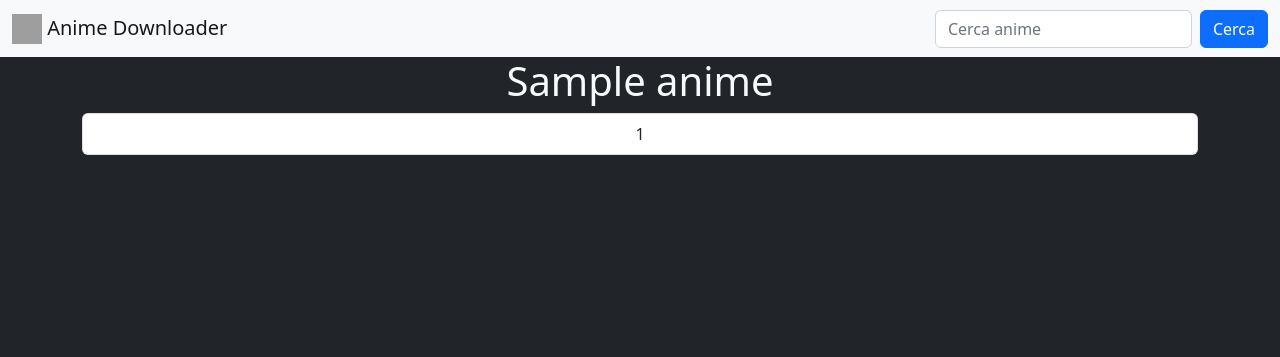
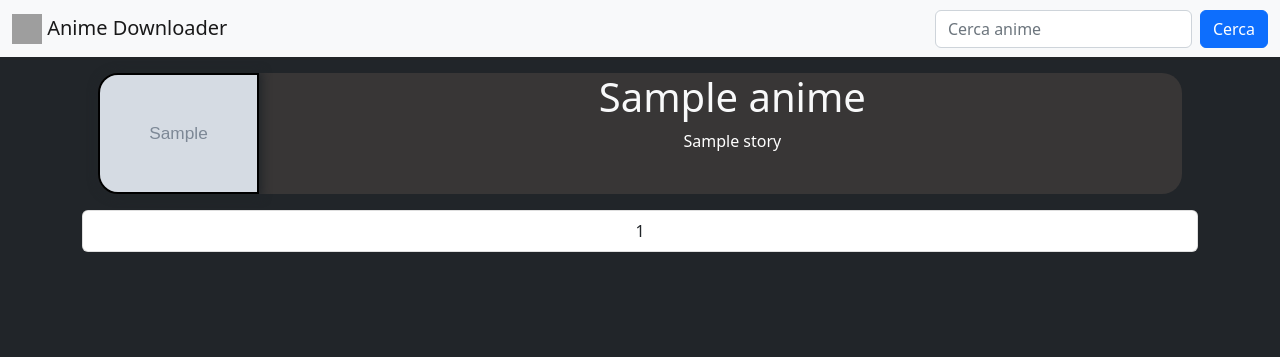
Before and after one commit to daniycity/FlaskProject, a Flask app: template templates/anime.html in a window 1280 px wide. Shown: the top 357 px of the page. Run offline with Flask 2, Linux system fonts and the light colour scheme; the template is opened without the code that fills it: most values are stand-ins (such as "Sample title", 1, 10 or a date in 2020); grey boxes marked "Sample" are stand-in pictures; grey boxes are pictures that could not be loaded.

Commit message:
Added some style and element to anime page

```diff
--- a/main.py
+++ b/main.py
@@ -15,19 +15,21 @@ def default():
 
 @app.route('/<name>')
 def show_anime(name):
-    link = aw.find(f"{escape(name)}")[0]['link']
+    temp = aw.find(f"{escape(name)}")[0]
+    link = temp['link']
+    image = temp['image']
+    story = temp['story']
     anime = aw.Anime(link)
     episodes = anime.getEpisodes()
     direct_links = []
     for ep in episodes:
         direct_links.append(ep.links[0].link.replace("download-file.php?id=",""))
-    return render_template("anime.html", anime=anime, links=enumerate(direct_links, 1))
+    return render_template("anime.html", anime=anime, links=enumerate(direct_links, 1), image=image, story = story)
 
 @app.route("/search/<name>")
 def search(name):
     result =aw.find(f"{escape(name)}")
     realResult=[]
-    print(result)
 
     for x in result:
         object = {'name':x['name'],'img':x['image']}
--- a/static/style.css
+++ b/static/style.css
@@ -4,16 +4,31 @@
     object-fit: scale-down;
 }
 
-#suggestionContainer{
-    width:35rem;
+#suggestionContainer {
+    width: 35rem;
     background-color: white;
     position: absolute;
-    top:3rem;
-    right:90px;
+    top: 3rem;
+    right: 90px;
     opacity: 0;
     z-index: 99;
 }
-
 .suggestion img{
     height: 50px;
 }
+
+#headerAnime {
+    margin: 1rem;
+    background-color: rgb(56, 54, 54);
+    border-radius: 20px;
+}
+
+#headerAnime img {
+    height: 100%;
+    overflow: hidden;
+    border: 2px solid #000;
+    box-shadow: 1px 1px 10px 2px;
+    border-top-left-radius: 20px;
+    border-bottom-left-radius: 20px;
+    object-fit: cover;
+}
--- a/templates/anime.html
+++ b/templates/anime.html
@@ -5,12 +5,21 @@
 {% endblock %}
 {% block content %}
 
-<h1 class="text-light">{{anime.getName()}}</h1>
 
+<div id="headerAnime">
+  <div class="row">
+    <div class="col-sm-2"><img src="{{image}}" class="img-fluid" alt="..."></div>
+    <div class="col">
+      <h1 class="text-light">{{anime.getName()}}</h1>
+      <p class="text-white">{{story}}</p>
+    </div>
+
+  </div>
+</div>
 <div class="list-group text-light">
-    {% for num, link in links %}
-      <a href="{{link}}" download class="list-group-item list-group-item-action">{{num}}</a>
-    {% endfor %}
+  {% for num, link in links %}
+  <a href="{{link}}" download class="list-group-item list-group-item-action">{{num}}</a>
+  {% endfor %}
 </div>
 
 {% endblock %}
```
